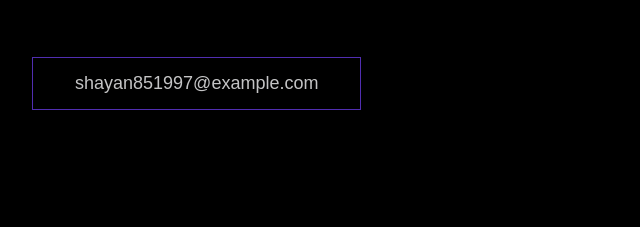
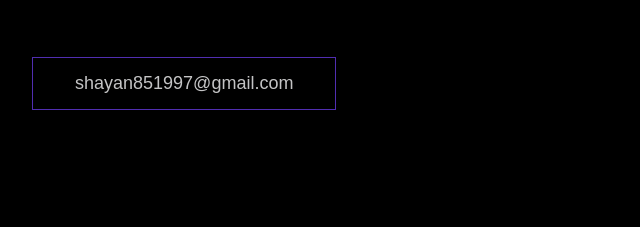
Before and after one commit to shayansaha85/profile, a plain HTML site: page index.html in a window 1280 px wide. Shown: the part 5566-5793 px from the top of the page, 58-698 px from the left. Drawn offline with Linux system fonts and the light colour scheme.

Commit message:
edited email

```diff
--- a/index.html
+++ b/index.html
@@ -270,7 +270,7 @@
         <h2>Get in Touch</h2>
         <div class="contact__info">
           <a href="mailto:shayan851997@example.com" class="btn"
-            >shayan851997@example.com</a
+            >shayan851997@gmail.com</a
           >
         </div>
       </div>
```
